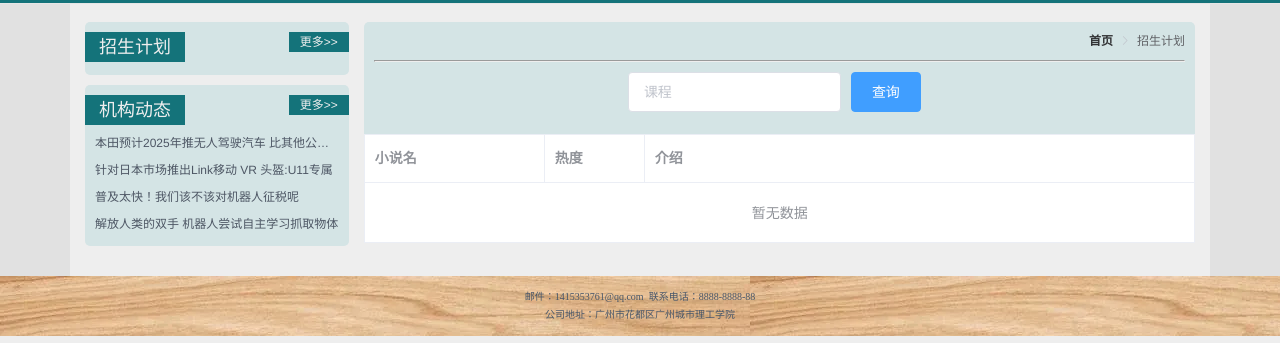
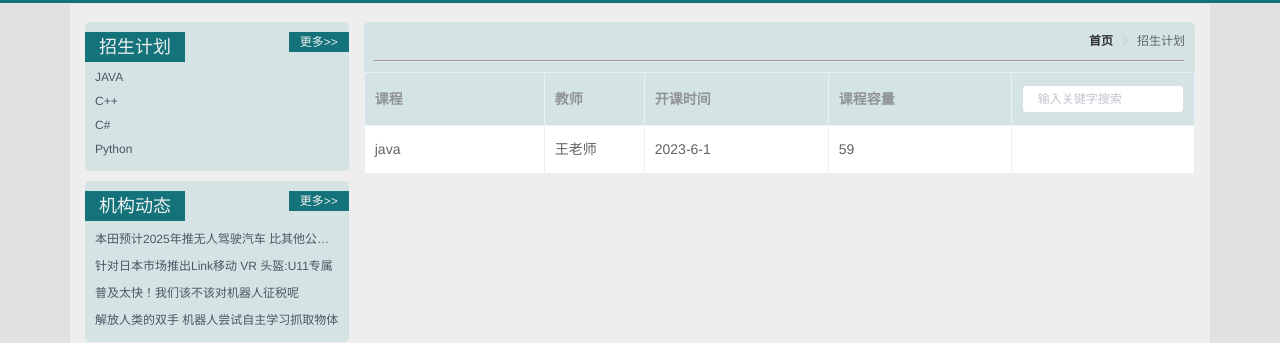
Before and after one commit to xiaozhu0101/jyjgvue, a Vue app: page /enrollmentplan in a window 1280 px wide. Shown: the part 139-482 px from the top of the page. Built offline with nearby package versions, Linux system fonts and the light colour scheme.

Commit message:
jyjg完善试课功能

```diff
--- a/src/views/AboutUsView.vue
+++ b/src/views/AboutUsView.vue
@@ -88,6 +88,7 @@ export default {
         '针对日本市场推出Link移动 VR 头盔:U11专属',
         '普及太快！我们该不该对机器人征税呢',
         '解放人类的双手 机器人尝试自主学习抓取物体'],
+      zsjh:['JAVA','C++',"C#","Python"],
     }
   }
 }
--- a/src/views/EnrollmentPlanView.vue
+++ b/src/views/EnrollmentPlanView.vue
@@ -69,33 +69,42 @@
             <hr style="margin: 10px ;color: #5a7679">
 
             <div >
-              <el-form :inline="true" :model="selectForm" class="demo-form-inline">
-                <el-form-item >
-                  <el-input v-model="selectForm.course" placeholder="课程"></el-input>
-                </el-form-item>
-                <el-form-item>
-                  <el-button type="primary" @click="onSubmit">查询</el-button>
-                </el-form-item>
-              </el-form>
+
               <el-table
-                  :data="courseForm"
+                  :data="courseForm.filter(data => !search || data.course.toLowerCase().includes(search.toLowerCase()))"
+                  style="width: 100%;background: #d4e4e5"
+                  :header-cell-style="{
+                  background:'#d4e4e5'}"
                   border
-                  style="width: 100%"
                   @row-click="rowClick">
+
                 <el-table-column
-                    prop="bookName"
-                    label="小说名"
+                    prop="course"
+                    label="课程"
                     width="180">
                 </el-table-column>
                 <el-table-column
-                    prop="goodNum"
-                    label="热度"
+                    prop="teacher"
+                    label="教师"
                     width="100"
                 >
                 </el-table-column>
                 <el-table-column
-                    prop="info"
-                    label="介绍">
+                    prop="date"
+                    label="开课时间">
+                </el-table-column>
+                <el-table-column
+                    prop="num"
+                    label="课程容量">
+                </el-table-column>
+                <el-table-column
+                    align="right">
+                  <template slot="header" slot-scope="scope">
+                    <el-input
+                        v-model="search"
+                        size="mini"
+                        placeholder="输入关键字搜索"/>
+                  </template>
                 </el-table-column>
               </el-table>
             </div>
@@ -118,14 +127,16 @@ export default {
         '针对日本市场推出Link移动 VR 头盔:U11专属',
         '普及太快！我们该不该对机器人征税呢',
         '解放人类的双手 机器人尝试自主学习抓取物体'],
-      courseForm:[],
-      selectForm: {
-        course:'',
-      },
+      zsjh:['JAVA','C++',"C#","Python"],
+      courseForm:[{course:'java',teacher:'王老师',date:'2023-6-1',num:59}],
+      search: '',
     }
   },
   methods: {
     onSubmit(course) {
+
+    },
+    rowClick(row){
 
     }
   }
--- a/src/views/HomeView.vue
+++ b/src/views/HomeView.vue
@@ -101,6 +101,7 @@ export default {
       '针对日本市场推出Link移动 VR 头盔:U11专属',
       '普及太快！我们该不该对机器人征税呢',
       '解放人类的双手 机器人尝试自主学习抓取物体'],
+      zsjh:['JAVA','C++',"C#","Python"],
       zsjz:'   广州城市理工学院（原华南理工大学广州学院）是经教育部批准设立的一所以工科为主，经济、管理、文学、理学、艺术协调发展的多科性应用型学校。2006年由广州云峰企业、华南理工大学合作创办，2021年经教育部批准转设为广州城市理工学院，系独立设置的本科层次民办普通高等学校。<br>' +
           '\n' +
           '学校位于粤港澳大湾区的核心城市广州，占地面积1753亩，建有14个实验中心，包括5个基础实验中心和9个专业实验中心，271个实验室，555个就业与实习基地。学校现有省级协同育人平台1个，省级实验教学示范中心7个，国家级大学生校外实践基地1个，省级大学生校外实践基地8个，国家级众创空间2个。<br>' +
--- a/src/views/RegisterCourseView.vue
+++ b/src/views/RegisterCourseView.vue
@@ -123,6 +123,7 @@ export default {
         '针对日本市场推出Link移动 VR 头盔:U11专属',
         '普及太快！我们该不该对机器人征税呢',
         '解放人类的双手 机器人尝试自主学习抓取物体'],
+      zsjh:['JAVA','C++',"C#","Python"],
       state2: '',
       // test
       courses: [{
--- a/src/views/StudentRecruitmentBrochureView.vue
+++ b/src/views/StudentRecruitmentBrochureView.vue
@@ -90,6 +90,7 @@ export default {
         '针对日本市场推出Link移动 VR 头盔:U11专属',
         '普及太快！我们该不该对机器人征税呢',
         '解放人类的双手 机器人尝试自主学习抓取物体'],
+      zsjh:['JAVA','C++',"C#","Python"],
       zsjz:'   广州城市理工学院（原华南理工大学广州学院）是经教育部批准设立的一所以工科为主，经济、管理、文学、理学、艺术协调发展的多科性应用型学校。2006年由广州云峰企业、华南理工大学合作创办，2021年经教育部批准转设为广州城市理工学院，系独立设置的本科层次民办普通高等学校。<br>' +
           '\n' +
           '学校位于粤港澳大湾区的核心城市广州，占地面积1753亩，建有14个实验中心，包括5个基础实验中心和9个专业实验中心，271个实验室，555个就业与实习基地。学校现有省级协同育人平台1个，省级实验教学示范中心7个，国家级大学生校外实践基地1个，省级大学生校外实践基地8个，国家级众创空间2个。<br>' +
--- a/src/views/TestCourseView.vue
+++ b/src/views/TestCourseView.vue
@@ -130,6 +130,7 @@ export default {
         '针对日本市场推出Link移动 VR 头盔:U11专属',
         '普及太快！我们该不该对机器人征税呢',
         '解放人类的双手 机器人尝试自主学习抓取物体'],
+      zsjh:['JAVA','C++','C#','Python'],
       state2: '',
       // test
       courses: [{
```
